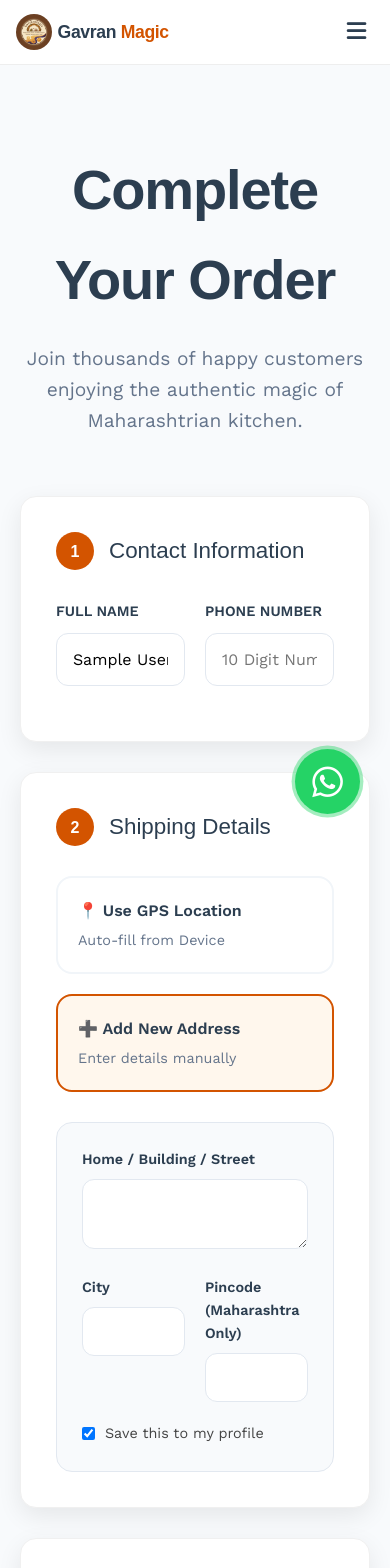
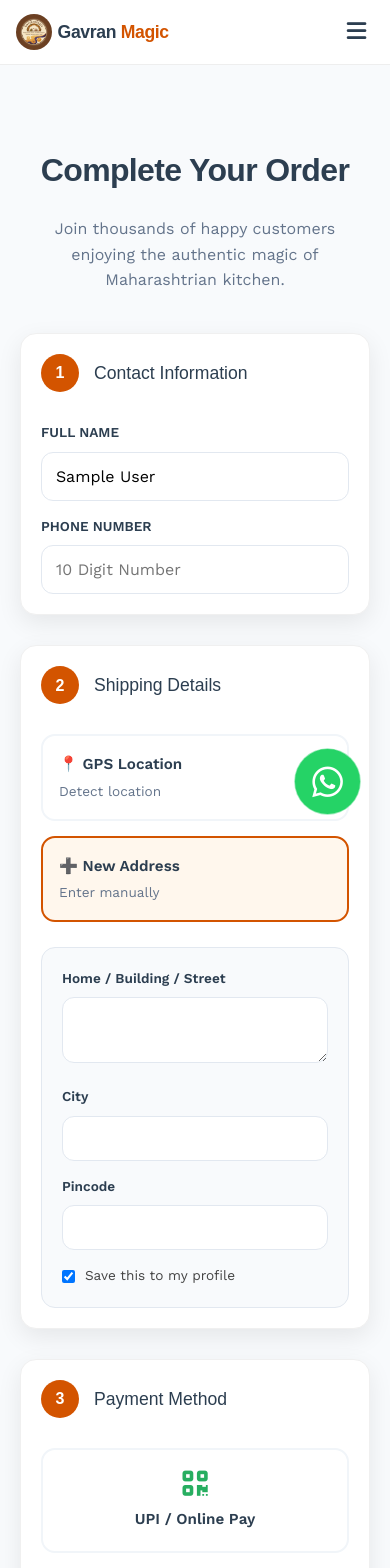
Before and after one commit to sanketpawarr68-jpg/gavran-magic, a React (Vite) app in the folder frontend-react/: page /checkout in a window 390 px wide. Shown: the top 1568 px of the page. Built offline with nearby package versions, Linux system fonts and the light colour scheme; no server answers; sample sign-in values are in the browser's storage; a web font is replaced by a local one.

Commit message:
Fix: Fully responsive Checkout page for mobile and tablet

```diff
--- a/frontend-react/src/index.css
+++ b/frontend-react/src/index.css
@@ -180,6 +180,60 @@ button {
     font-weight: 800;
 }
 
+/* --- Responsive Checkout Updates --- */
+@media (max-width: 1024px) {
+    .checkout-container {
+        flex-direction: column !important;
+        gap: 30px !important;
+    }
+
+    .checkout-main-column,
+    .checkout-summary-column {
+        flex: 1 1 100% !important;
+        max-width: 100% !important;
+        width: 100% !important;
+    }
+
+    .checkout-summary-column .checkout-card {
+        position: static !important;
+    }
+}
+
+@media (max-width: 768px) {
+    .checkout-main-title {
+        font-size: 2rem !important;
+    }
+
+    .checkout-card {
+        padding: 20px !important;
+    }
+
+    .checkout-section-header {
+        font-size: 1.1rem !important;
+    }
+
+    .checkout-input-grid,
+    .checkout-address-grid {
+        grid-template-columns: 1fr !important;
+    }
+}
+
+.fade-in {
+    animation: fadeIn 0.5s ease-out;
+}
+
+@keyframes fadeIn {
+    from {
+        opacity: 0;
+        transform: translateY(10px);
+    }
+
+    to {
+        opacity: 1;
+        transform: translateY(0);
+    }
+}
+
 /* --- Header & Navbar --- */
 header {
     background: white;
--- a/frontend-react/src/pages/Checkout.jsx
+++ b/frontend-react/src/pages/Checkout.jsx
@@ -232,87 +232,87 @@ export default function Checkout() {
         <main style={{ minHeight: '100vh', background: '#f8fafc', padding: '80px 20px 100px', fontFamily: '"Work Sans", sans-serif' }}>
             <div style={{ maxWidth: '1200px', margin: '0 auto' }}>
 
-                <div style={{ textAlign: 'center', marginBottom: '60px' }}>
+                <div style={{ textAlign: 'center', marginBottom: '40px' }}>
                     <h1 className="checkout-main-title">Complete Your Order</h1>
-                    <p style={{ color: '#64748b', fontSize: '1.2rem', maxWidth: '600px', margin: '0 auto' }}>
+                    <p style={{ color: '#64748b', fontSize: '1rem', maxWidth: '600px', margin: '0 auto', padding: '0 20px' }}>
                         Join thousands of happy customers enjoying the authentic magic of Maharashtrian kitchen.
                     </p>
                 </div>
 
                 <form onSubmit={formik.handleSubmit}>
-                    <div className="checkout-container" style={{ display: 'flex', gap: '40px', flexWrap: 'wrap', alignItems: 'flex-start' }}>
+                    <div className="checkout-container" style={{ display: 'flex', gap: '30px', flexWrap: 'wrap', alignItems: 'flex-start' }}>
 
                         {/* LEFT: FORM STEPS */}
-                        <div className="checkout-main-column" style={{ flex: '1 1 600px', display: 'flex', flexDirection: 'column', gap: '30px' }}>
+                        <div className="checkout-main-column" style={{ flex: '1 1 500px' }}>
 
                             {/* STEP 1: Contact */}
-                            <div className="checkout-card">
+                            <div className="checkout-card" style={{ marginBottom: '30px' }}>
                                 <div className="checkout-section-header">
                                     <div className="checkout-step-num">1</div>
                                     <span>Contact Information</span>
                                 </div>
-                                <div className="checkout-input-grid" style={{ display: 'grid', gridTemplateColumns: '1fr 1fr', gap: '20px' }}>
-                                    <div className="form-group">
-                                        <label style={{ display: 'block', fontSize: '0.9rem', fontWeight: '600', marginBottom: '10px' }}>Full Name</label>
-                                        <input type="text" id="name" {...formik.getFieldProps('name')} style={{ width: '100%', padding: '16px', borderRadius: '12px', border: '1px solid #e2e8f0', background: '#fff', fontSize: '1rem' }} placeholder="Your Name" />
-                                        {formik.touched.name && formik.errors.name && <div style={{ color: '#ef4444', fontSize: '0.8rem', marginTop: '6px' }}>{formik.errors.name}</div>}
+                                <div className="checkout-input-grid" style={{ display: 'grid', gridTemplateColumns: '1fr 1fr', gap: '15px' }}>
+                                    <div className="form-group" style={{ marginBottom: '0' }}>
+                                        <label style={{ display: 'block', fontSize: '0.85rem', fontWeight: '600', marginBottom: '8px' }}>Full Name</label>
+                                        <input type="text" id="name" {...formik.getFieldProps('name')} style={{ width: '100%', padding: '14px', borderRadius: '12px', border: '1px solid #e2e8f0', background: '#fff', fontSize: '1rem' }} placeholder="Your Name" />
+                                        {formik.touched.name && formik.errors.name && <div style={{ color: '#ef4444', fontSize: '0.75rem', marginTop: '5px' }}>{formik.errors.name}</div>}
                                     </div>
-                                    <div className="form-group">
-                                        <label style={{ display: 'block', fontSize: '0.9rem', fontWeight: '600', marginBottom: '10px' }}>Phone Number</label>
-                                        <input type="text" id="phone" {...formik.getFieldProps('phone')} style={{ width: '100%', padding: '16px', borderRadius: '12px', border: '1px solid #e2e8f0', background: '#fff', fontSize: '1rem' }} placeholder="10 Digit Number" />
-                                        {formik.touched.phone && formik.errors.phone && <div style={{ color: '#ef4444', fontSize: '0.8rem', marginTop: '6px' }}>{formik.errors.phone}</div>}
+                                    <div className="form-group" style={{ marginBottom: '0' }}>
+                                        <label style={{ display: 'block', fontSize: '0.85rem', fontWeight: '600', marginBottom: '8px' }}>Phone Number</label>
+                                        <input type="text" id="phone" {...formik.getFieldProps('phone')} style={{ width: '100%', padding: '14px', borderRadius: '12px', border: '1px solid #e2e8f0', background: '#fff', fontSize: '1rem' }} placeholder="10 Digit Number" />
+                                        {formik.touched.phone && formik.errors.phone && <div style={{ color: '#ef4444', fontSize: '0.75rem', marginTop: '5px' }}>{formik.errors.phone}</div>}
                                     </div>
                                 </div>
                             </div>
 
                             {/* STEP 2: Delivery */}
-                            <div className="checkout-card">
+                            <div className="checkout-card" style={{ marginBottom: '30px' }}>
                                 <div className="checkout-section-header">
                                     <div className="checkout-step-num">2</div>
                                     <span>Shipping Details</span>
                                 </div>
 
-                                <div className="checkout-address-grid" style={{ display: 'grid', gridTemplateColumns: 'repeat(auto-fill, minmax(250px, 1fr))', gap: '20px', marginBottom: '30px' }}>
+                                <div className="checkout-address-grid" style={{ display: 'grid', gridTemplateColumns: 'repeat(auto-fill, minmax(200px, 1fr))', gap: '15px', marginBottom: '25px' }}>
                                     {user && user.address && (
-                                        <div onClick={() => handleAddressModeChange('profile')} style={{ padding: '20px', borderRadius: '16px', border: addressMode === 'profile' ? '2px solid var(--primary)' : '2px solid #f1f5f9', background: addressMode === 'profile' ? '#fff7ed' : '#fff', cursor: 'pointer', position: 'relative' }}>
-                                            <div style={{ fontWeight: '700', marginBottom: '5px' }}>🏡 Default Home</div>
-                                            <div style={{ fontSize: '0.9rem', color: '#64748b' }}>{user.address}, {user.city} - {user.pincode}</div>
-                                            {addressMode === 'profile' && <i className="fas fa-check-circle" style={{ position: 'absolute', top: '15px', right: '15px', color: 'var(--primary)' }}></i>}
+                                        <div onClick={() => handleAddressModeChange('profile')} style={{ padding: '16px', borderRadius: '14px', border: addressMode === 'profile' ? '2px solid var(--primary)' : '2px solid #f1f5f9', background: addressMode === 'profile' ? '#fff7ed' : '#fff', cursor: 'pointer', position: 'relative' }}>
+                                            <div style={{ fontWeight: '700', marginBottom: '4px', fontSize: '0.95rem' }}>🏡 Home Address</div>
+                                            <div style={{ fontSize: '0.85rem', color: '#64748b' }}>{user.address}, {user.city} - {user.pincode}</div>
+                                            {addressMode === 'profile' && <i className="fas fa-check-circle" style={{ position: 'absolute', top: '12px', right: '12px', color: 'var(--primary)' }}></i>}
                                         </div>
                                     )}
 
-                                    <div onClick={() => handleAddressModeChange('current')} style={{ padding: '20px', borderRadius: '16px', border: addressMode === 'current' ? '2px solid var(--primary)' : '2px solid #f1f5f9', background: addressMode === 'current' ? '#fff7ed' : '#fff', cursor: 'pointer', position: 'relative' }}>
-                                        <div style={{ fontWeight: '700', marginBottom: '5px' }}>📍 Use GPS Location</div>
-                                        <div style={{ fontSize: '0.9rem', color: '#64748b' }}>{gpsLoading ? 'Detecting...' : 'Auto-fill from Device'}</div>
+                                    <div onClick={() => handleAddressModeChange('current')} style={{ padding: '16px', borderRadius: '14px', border: addressMode === 'current' ? '2px solid var(--primary)' : '2px solid #f1f5f9', background: addressMode === 'current' ? '#fff7ed' : '#fff', cursor: 'pointer', position: 'relative' }}>
+                                        <div style={{ fontWeight: '700', marginBottom: '4px', fontSize: '0.95rem' }}>📍 GPS Location</div>
+                                        <div style={{ fontSize: '0.85rem', color: '#64748b' }}>{gpsLoading ? 'Detecting...' : 'Detect location'}</div>
                                     </div>
 
-                                    <div onClick={() => handleAddressModeChange('manual')} style={{ padding: '20px', borderRadius: '16px', border: addressMode === 'manual' ? '2px solid var(--primary)' : '2px solid #f1f5f9', background: addressMode === 'manual' ? '#fff7ed' : '#fff', cursor: 'pointer', position: 'relative' }}>
-                                        <div style={{ fontWeight: '700', marginBottom: '5px' }}>➕ Add New Address</div>
-                                        <div style={{ fontSize: '0.9rem', color: '#64748b' }}>Enter details manually</div>
+                                    <div onClick={() => handleAddressModeChange('manual')} style={{ padding: '16px', borderRadius: '14px', border: addressMode === 'manual' ? '2px solid var(--primary)' : '2px solid #f1f5f9', background: addressMode === 'manual' ? '#fff7ed' : '#fff', cursor: 'pointer', position: 'relative' }}>
+                                        <div style={{ fontWeight: '700', marginBottom: '4px', fontSize: '0.95rem' }}>➕ New Address</div>
+                                        <div style={{ fontSize: '0.85rem', color: '#64748b' }}>Enter manually</div>
                                     </div>
                                 </div>
 
                                 {(addressMode === 'manual' || addressMode === 'current') && (
-                                    <div className="fade-in" style={{ background: '#f8fafc', padding: '25px', borderRadius: '16px', border: '1px solid #e2e8f0' }}>
-                                        <div style={{ marginBottom: '20px' }}>
-                                            <label style={{ display: 'block', fontSize: '0.9rem', fontWeight: '600', marginBottom: '8px' }}>Home / Building / Street</label>
-                                            <textarea {...formik.getFieldProps('address')} rows="2" style={{ width: '100%', padding: '16px', borderRadius: '12px', border: '1px solid #e2e8f0', fontSize: '1rem' }} />
-                                            {formik.touched.address && formik.errors.address && <div style={{ color: '#ef4444', fontSize: '0.8rem' }}>{formik.errors.address}</div>}
+                                    <div className="fade-in" style={{ background: '#f8fafc', padding: '20px', borderRadius: '14px', border: '1px solid #e2e8f0' }}>
+                                        <div style={{ marginBottom: '15px' }}>
+                                            <label style={{ display: 'block', fontSize: '0.85rem', fontWeight: '600', marginBottom: '8px' }}>Home / Building / Street</label>
+                                            <textarea {...formik.getFieldProps('address')} rows="2" style={{ width: '100%', padding: '14px', borderRadius: '12px', border: '1px solid #e2e8f0', fontSize: '0.95rem' }} />
+                                            {formik.touched.address && formik.errors.address && <div style={{ color: '#ef4444', fontSize: '0.75rem' }}>{formik.errors.address}</div>}
                                         </div>
-                                        <div style={{ display: 'grid', gridTemplateColumns: '1fr 1fr', gap: '20px' }}>
+                                        <div className="checkout-input-grid" style={{ display: 'grid', gridTemplateColumns: '1fr 1fr', gap: '15px' }}>
                                             <div>
-                                                <label style={{ display: 'block', fontSize: '0.9rem', fontWeight: '600', marginBottom: '8px' }}>City</label>
-                                                <input type="text" {...formik.getFieldProps('city')} style={{ width: '100%', padding: '16px', borderRadius: '12px', border: '1px solid #e2e8f0' }} />
+                                                <label style={{ display: 'block', fontSize: '0.85rem', fontWeight: '600', marginBottom: '8px' }}>City</label>
+                                                <input type="text" {...formik.getFieldProps('city')} style={{ width: '100%', padding: '14px', borderRadius: '12px', border: '1px solid #e2e8f0' }} />
                                             </div>
                                             <div>
-                                                <label style={{ display: 'block', fontSize: '0.9rem', fontWeight: '600', marginBottom: '8px' }}>Pincode (Maharashtra Only)</label>
-                                                <input type="text" {...formik.getFieldProps('pincode')} style={{ width: '100%', padding: '16px', borderRadius: '12px', border: '1px solid #e2e8f0' }} />
+                                                <label style={{ display: 'block', fontSize: '0.85rem', fontWeight: '600', marginBottom: '8px' }}>Pincode</label>
+                                                <input type="text" {...formik.getFieldProps('pincode')} style={{ width: '100%', padding: '14px', borderRadius: '12px', border: '1px solid #e2e8f0' }} />
                                             </div>
                                         </div>
                                         {user && (
-                                            <label style={{ display: 'flex', alignItems: 'center', gap: '10px', marginTop: '20px', cursor: 'pointer' }}>
+                                            <label style={{ display: 'flex', alignItems: 'center', gap: '10px', marginTop: '15px', cursor: 'pointer' }}>
                                                 <input type="checkbox" name="saveAddressToProfile" checked={formik.values.saveAddressToProfile} onChange={formik.handleChange} />
-                                                <span style={{ fontSize: '0.9rem', color: '#444' }}>Save this to my profile</span>
+                                                <span style={{ fontSize: '0.85rem', color: '#444' }}>Save this to my profile</span>
                                             </label>
                                         )}
                                     </div>
@@ -320,28 +320,26 @@ export default function Checkout() {
                             </div>
 
                             {/* STEP 3: Payment */}
-                            <div className="checkout-card">
+                            <div className="checkout-card" style={{ marginBottom: '30px' }}>
                                 <div className="checkout-section-header">
                                     <div className="checkout-step-num">3</div>
                                     <span>Payment Method</span>
                                 </div>
-                                <div style={{ display: 'grid', gridTemplateColumns: 'repeat(auto-fit, minmax(200px, 1fr))', gap: '20px' }}>
-                                    <div onClick={() => formik.setFieldValue('paymentMethod', 'UPI')} style={{ padding: '25px', borderRadius: '16px', border: formik.values.paymentMethod === 'UPI' ? '2px solid var(--primary)' : '2px solid #f1f5f9', background: formik.values.paymentMethod === 'UPI' ? '#fff7ed' : '#fff', cursor: 'pointer', textAlign: 'center' }}>
-                                        <i className="fas fa-qrcode" style={{ fontSize: '2rem', color: '#27ae60', marginBottom: '10px' }}></i>
-                                        <div style={{ fontWeight: '700' }}>UPI / Online Pay</div>
-                                        <div style={{ fontSize: '0.8rem', color: '#64748b' }}>Fast & Secure</div>
+                                <div style={{ display: 'grid', gridTemplateColumns: 'repeat(auto-fit, minmax(180px, 1fr))', gap: '15px' }}>
+                                    <div onClick={() => formik.setFieldValue('paymentMethod', 'UPI')} style={{ padding: '20px', borderRadius: '14px', border: formik.values.paymentMethod === 'UPI' ? '2px solid var(--primary)' : '2px solid #f1f5f9', background: formik.values.paymentMethod === 'UPI' ? '#fff7ed' : '#fff', cursor: 'pointer', textAlign: 'center' }}>
+                                        <i className="fas fa-qrcode" style={{ fontSize: '1.8rem', color: '#27ae60', marginBottom: '8px' }}></i>
+                                        <div style={{ fontWeight: '700', fontSize: '0.95rem' }}>UPI / Online Pay</div>
                                     </div>
-                                    <div onClick={() => formik.setFieldValue('paymentMethod', 'COD')} style={{ padding: '25px', borderRadius: '16px', border: formik.values.paymentMethod === 'COD' ? '2px solid var(--primary)' : '2px solid #f1f5f9', background: formik.values.paymentMethod === 'COD' ? '#fff7ed' : '#fff', cursor: 'pointer', textAlign: 'center' }}>
-                                        <i className="fas fa-hand-holding-usd" style={{ fontSize: '2rem', color: '#d35400', marginBottom: '10px' }}></i>
-                                        <div style={{ fontWeight: '700' }}>Cash on Delivery</div>
-                                        <div style={{ fontSize: '0.8rem', color: '#64748b' }}>Pay on arrival</div>
+                                    <div onClick={() => formik.setFieldValue('paymentMethod', 'COD')} style={{ padding: '20px', borderRadius: '14px', border: formik.values.paymentMethod === 'COD' ? '2px solid var(--primary)' : '2px solid #f1f5f9', background: formik.values.paymentMethod === 'COD' ? '#fff7ed' : '#fff', cursor: 'pointer', textAlign: 'center' }}>
+                                        <i className="fas fa-hand-holding-usd" style={{ fontSize: '1.8rem', color: '#d35400', marginBottom: '8px' }}></i>
+                                        <div style={{ fontWeight: '700', fontSize: '0.95rem' }}>Cash on Delivery</div>
                                     </div>
                                 </div>
                             </div>
                         </div>
 
                         {/* RIGHT: SUMMARY */}
-                        <div className="checkout-summary-column" style={{ flex: '0 0 400px', width: '100%' }}>
+                        <div className="checkout-summary-column" style={{ flex: '0 0 380px' }}>
                             <div className="checkout-card" style={{ position: 'sticky', top: '120px' }}>
                                 <h3 style={{ fontSize: '1.4rem', fontWeight: 800, marginBottom: '25px' }}>Bag Summary</h3>
 
```
